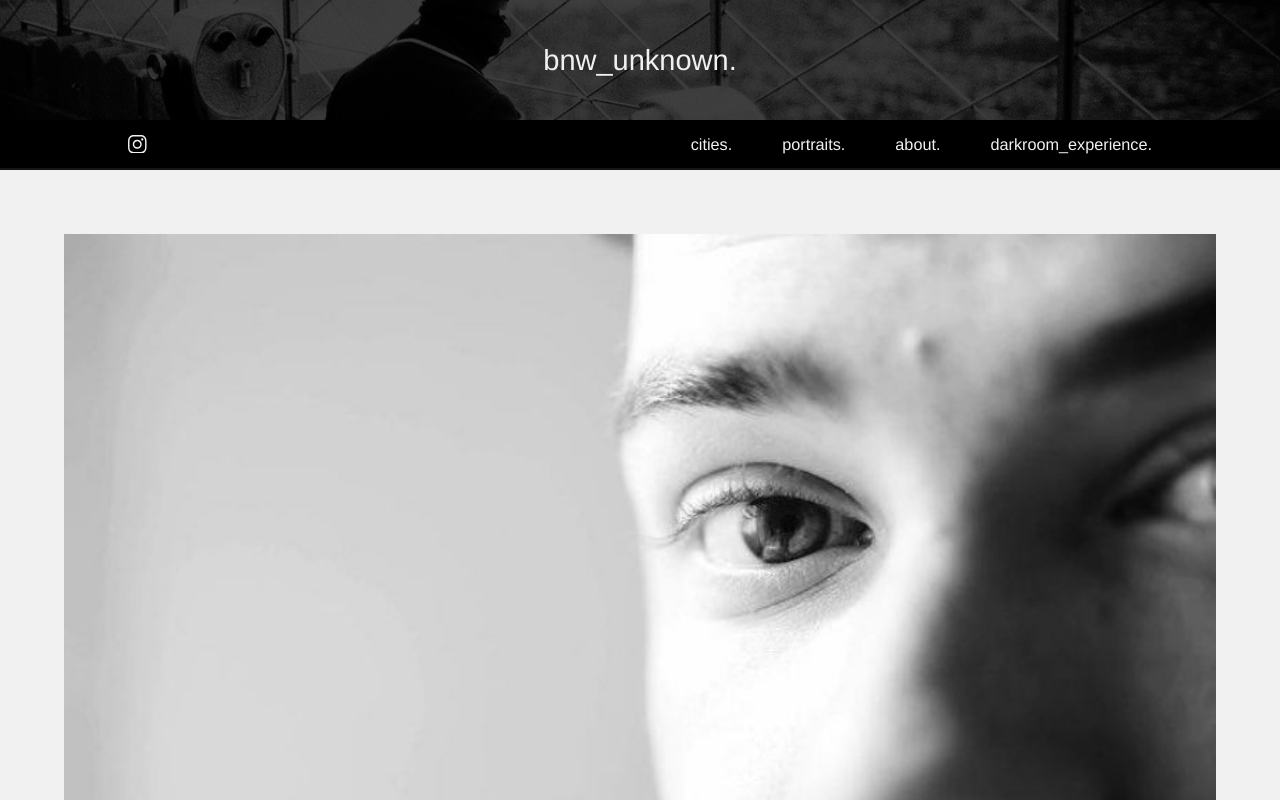
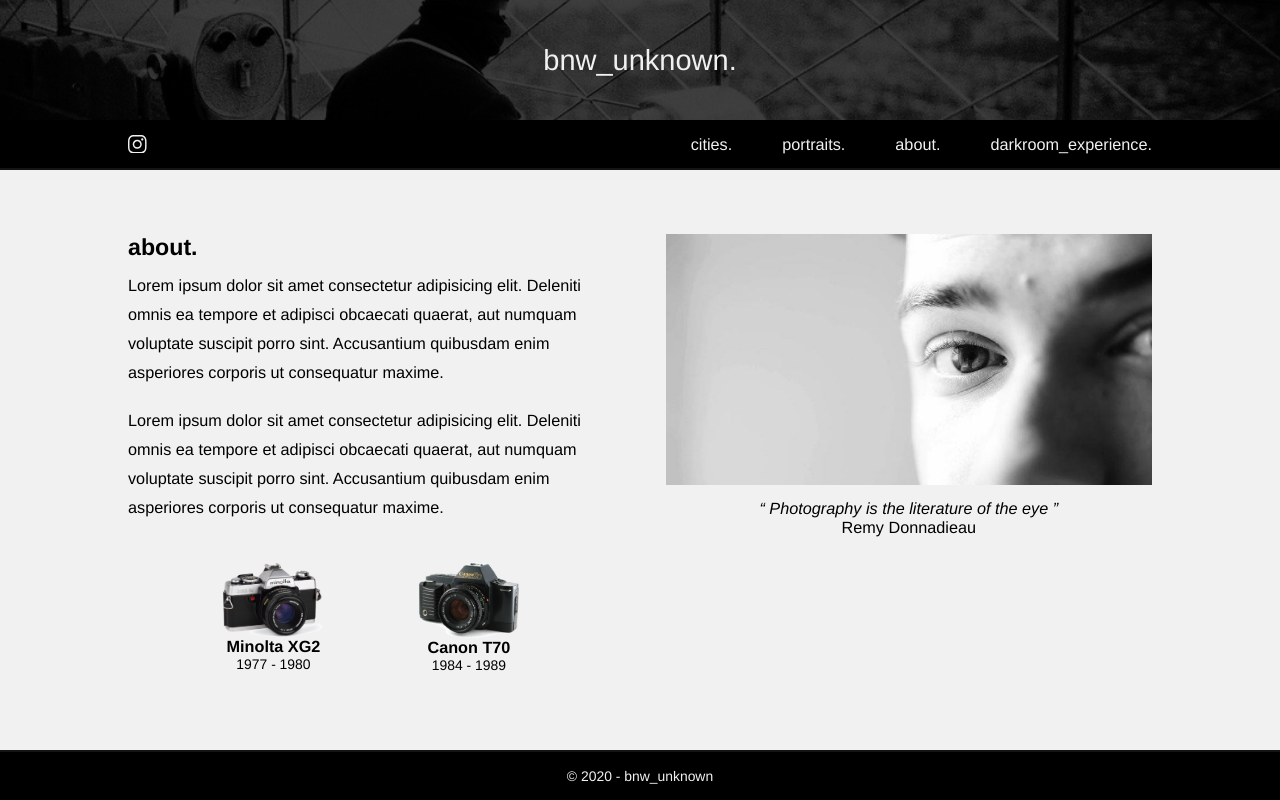
Before and after one commit to Lucasbeneston/bnw_unknown, a React (Create React App) app: page /about in a window 1280 px wide. Shown: the top 800 px of the page. Built offline with nearby package versions, Linux system fonts and the light colour scheme.

Commit message:
:lipstick: About desktop 100% :lipstick:

```diff
--- a/src/components/pages/About/About.jsx
+++ b/src/components/pages/About/About.jsx
@@ -1,8 +1,16 @@
-import React from "react";
+import React, { useEffect } from "react";
 
 import "./About.scss";
 
 export default function About() {
+  useEffect(() => {
+    const headerHeight = document.querySelector(".header").offsetHeight;
+    const footerHeight = document.querySelector(".footer").offsetHeight;
+    document.querySelector(".about").style.minHeight = `calc(100vh - (${
+      headerHeight + footerHeight
+    }px))`;
+  }, []);
+
   return (
     <div className="about">
       <div className="about_illustration">
@@ -15,31 +23,50 @@ export default function About() {
           <h3>Remy Donnadieau</h3>
         </div>
       </div>
+
       <div className="about_informations">
-        <h2 className="about_informations_title">about.</h2>
-        <p className="about_informations_paragraph">
+        <div className="about_informations_description">
+          <h2 className="about_informations_description_title">about.</h2>
+          <p className="about_informations_description_paragraph">
             Lorem ipsum dolor sit amet consectetur adipisicing elit. Deleniti
-          omnis ea tempore et adipisci obcaecati quaerat, aut numquam voluptate
-          suscipit porro sint. Accusantium quibusdam enim asperiores corporis ut
-          consequatur maxime.
+            omnis ea tempore et adipisci obcaecati quaerat, aut numquam
+            voluptate suscipit porro sint. Accusantium quibusdam enim asperiores
+            corporis ut consequatur maxime.
+          </p>
+          <br />
+          <p className="about_informations_description_paragraph">
+            Lorem ipsum dolor sit amet consectetur adipisicing elit. Deleniti
+            omnis ea tempore et adipisci obcaecati quaerat, aut numquam
+            voluptate suscipit porro sint. Accusantium quibusdam enim asperiores
+            corporis ut consequatur maxime.
           </p>
         </div>
-      <div className="about_camera">
-        <div className="about_camera_informations">
+
+        <div className="about_informations_camera">
+          <div className="about_informations_camera_description">
             <img
               src={`${process.env.PUBLIC_URL}/images/minolta.png`}
               alt="Illustration of my camera"
             />
-          <h3 className="about_camera_informations_name">Minolta XG2</h3>
-          <h4 className="about_camera_informations_date">1977 - 1980</h4>
+            <h3 className="about_informations_camera_description_name">
+              Minolta XG2
+            </h3>
+            <h4 className="about_informations_camera_description_date">
+              1977 - 1980
+            </h4>
           </div>
-        <div className="about_camera_informations">
+          <div className="about_informations_camera_description">
             <img
               src={`${process.env.PUBLIC_URL}/images/canon.png`}
               alt="Illustration of my camera"
             />
-          <h3 className="about_camera_informations_name">Canon T70</h3>
-          <h4 className="about_camera_informations_date">1984 - 1989</h4>
+            <h3 className="about_informations_camera_description_name">
+              Canon T70
+            </h3>
+            <h4 className="about_informations_camera_description_date">
+              1984 - 1989
+            </h4>
+          </div>
         </div>
       </div>
     </div>
--- a/src/components/pages/About/About.scss
+++ b/src/components/pages/About/About.scss
@@ -1,10 +1,24 @@
+@import "../../_settings/mixins";
+
 .about {
   padding: 5%;
   width: 100%;
+  display: flex;
+  flex-direction: column;
+
+  @include media(laptop) {
+    padding: 5% 10%;
+    flex-direction: row-reverse;
+    justify-content: space-between;
+  }
 
   &_illustration {
     width: 100%;
     margin-bottom: 40px;
+
+    @include media(laptop) {
+      width: 47.5%;
+    }
 
     & img {
       width: 100%;
@@ -26,18 +40,33 @@
 
   &_informations {
     width: 100%;
+
+    @include media(laptop) {
+      width: 47.5%;
+    }
+
+    &_description {
+      width: 100%;
       margin-bottom: 40px;
 
       &_title {
         font-size: 1.6rem;
         font-weight: 600;
         margin-bottom: 10px;
+
+        @include media(laptop) {
+          font-size: 2rem;
+        }
       }
 
       &_paragraph {
         font-size: 1.4rem;
         font-weight: 300;
         line-height: 2rem;
+
+        @include media(laptop) {
+          line-height: 2.5rem;
+        }
       }
     }
 
@@ -47,7 +76,11 @@
       justify-content: space-evenly;
       margin-bottom: 40px;
 
-    &_informations {
+      @include media(laptop) {
+        margin-bottom: 0;
+      }
+
+      &_description {
         display: flex;
         flex-direction: column;
         align-items: center;
@@ -68,3 +101,4 @@
       }
     }
   }
+}
--- a/src/components/pages/NoMatch/NoMatch.jsx
+++ b/src/components/pages/NoMatch/NoMatch.jsx
@@ -1,5 +1,13 @@
-import React from "react";
+import React, { useEffect } from "react";
 
 export default function NoMatch() {
-  return <div>Je suis la page no match !</div>;
+  useEffect(() => {
+    const headerHeight = document.querySelector(".header").offsetHeight;
+    const footerHeight = document.querySelector(".footer").offsetHeight;
+    document.querySelector(".noMatch").style.minHeight = `calc(100vh - (${
+      headerHeight + footerHeight
+    }px))`;
+  }, []);
+
+  return <div className="noMatch">Je suis la page no match !</div>;
 }
```
Also changed, not shown: 1 other file (tests, documents, lock files or other folders). Lines whose indentation alone changed are shown as unchanged.
